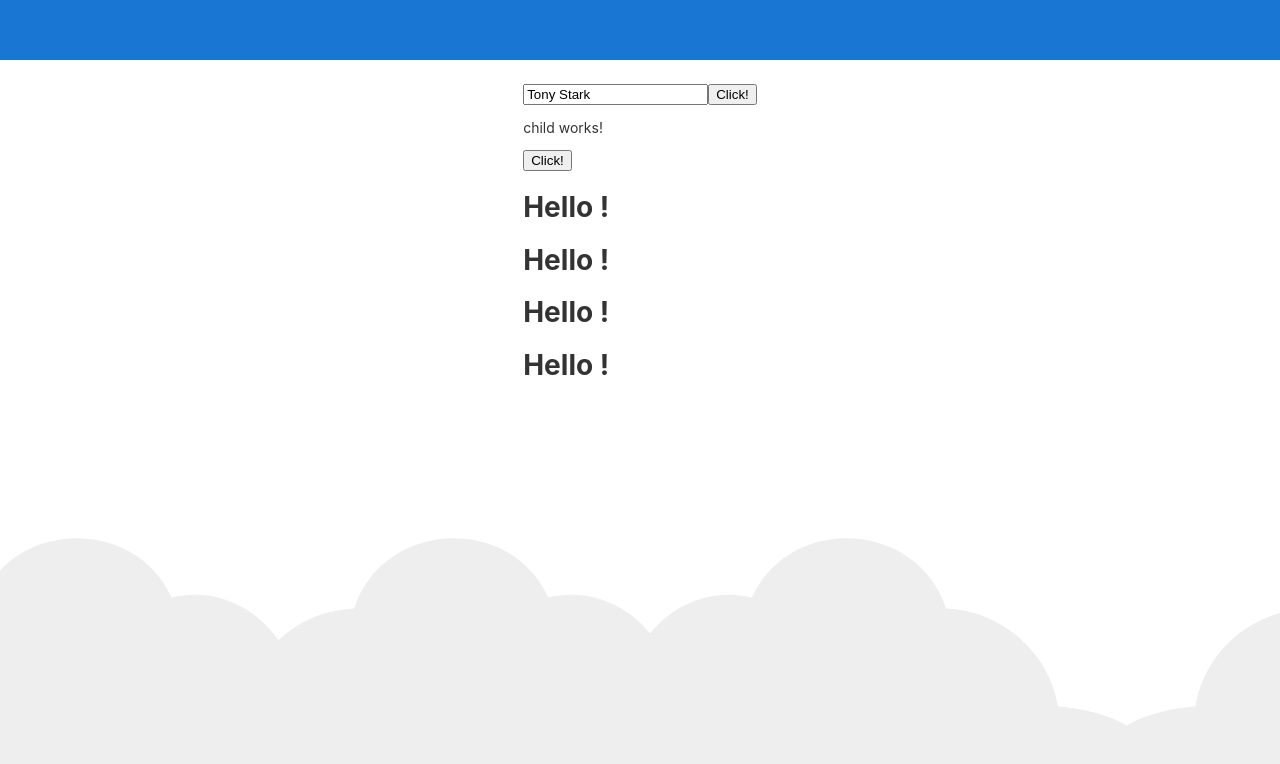
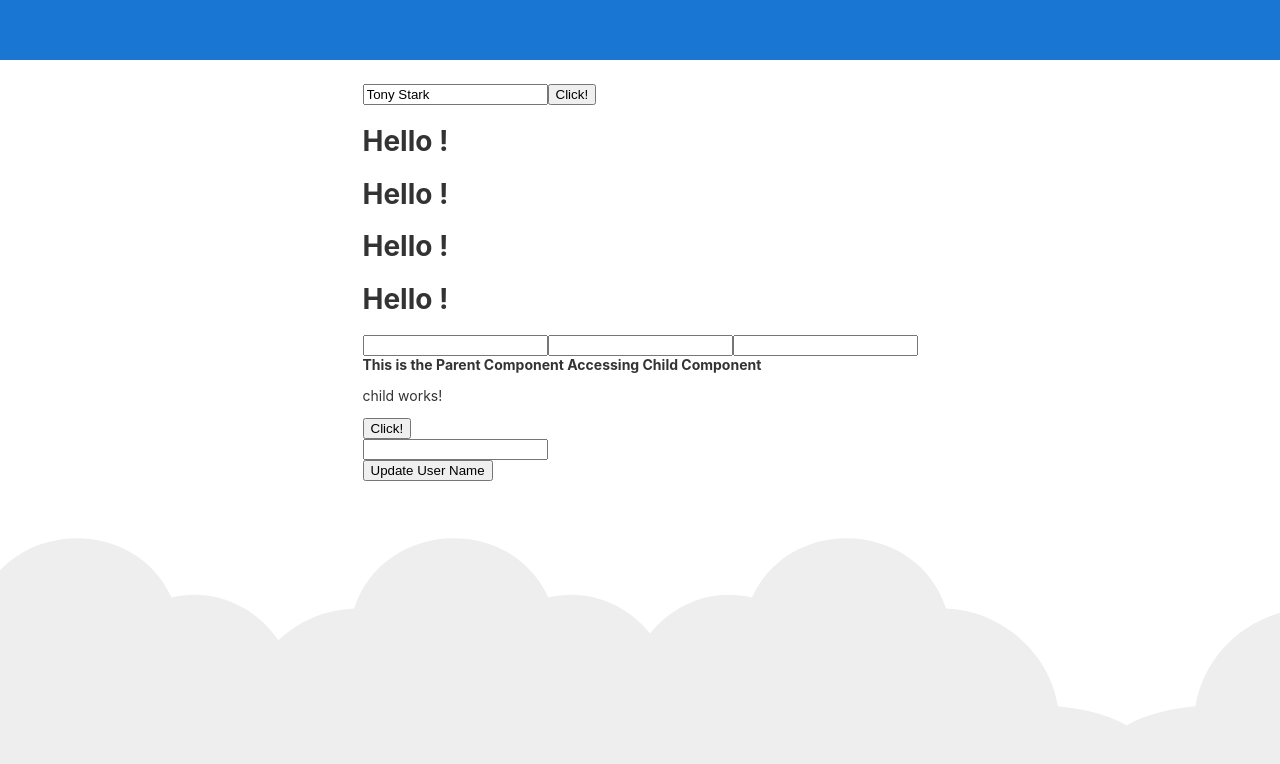
Before and after one commit to ozgursarikamis/angular-sandbox, an Angular app: page / in a window 1280 px wide. Shown: the top 764 px of the page. Built offline with nearby package versions, Linux system fonts and the light colour scheme.

Commit message:
ViewChild with Parent-Child component

```diff
--- a/src/app/app.module.ts
+++ b/src/app/app.module.ts
@@ -6,6 +6,7 @@ import { AppComponent } from './app.component';
 import { ParentComponent } from './communication/parent-child/parent/parent.component';
 import { ChildComponent } from './communication/parent-child/child/child.component';
 import { HelloComponent } from './communication/hello/hello.component';
+import { FormsModule } from '@angular/forms';
 
 @NgModule({
   declarations: [
@@ -16,7 +17,8 @@ import { HelloComponent } from './communication/hello/hello.component';
   ],
   imports: [
     BrowserModule,
-    AppRoutingModule
+    AppRoutingModule,
+    FormsModule
   ],
   providers: [],
   bootstrap: [AppComponent]
--- a/src/app/communication/parent-child/child/child.component.html
+++ b/src/app/communication/parent-child/child/child.component.html
@@ -1,3 +1,7 @@
 <p>child works!</p>
 
 <button #childButton>Click!</button>
+
+<div>
+  <input type="text" [(ngModel)]="userName" />
+</div>
--- a/src/app/communication/parent-child/child/child.component.ts
+++ b/src/app/communication/parent-child/child/child.component.ts
@@ -6,6 +6,7 @@ import { Component, OnInit } from '@angular/core';
   styleUrls: ['./child.component.scss']
 })
 export class ChildComponent implements OnInit {
+  userName: string;
   constructor() { }
   ngOnInit() { }
 
@@ -16,4 +17,8 @@ export class ChildComponent implements OnInit {
   greet(name: string) {
     return `Hello ${name} :)`;
   }
+
+  updateUserName(): void {
+    this.userName = 'Mayank';
+  }
 }
--- a/src/app/communication/parent-child/parent/parent.component.html
+++ b/src/app/communication/parent-child/parent/parent.component.html
@@ -1,10 +1,21 @@
 <input #accessId placeholder="What's your name?">
 
 <button (click)="greet()" #parentButton>Click!</button>
-
-<app-child></app-child>
 
 <app-hello name="Angular 6"></app-hello>
 <app-hello name="Angular 7"></app-hello>
 <app-hello name="Angular 8"></app-hello>
 <app-hello name="Angular 9"></app-hello>
+
+<div>
+  <input type="text" #userName />
+  <input type="text" #userAge />
+  <input type="text" #userDesignation />
+</div>
+
+
+<div>
+  <b>This is the Parent Component Accessing Child Component</b>
+  <app-child #userInformation></app-child>
+  <input type="button" value="Update User Name" (click)="updateUserData()" />
+</div>
--- a/src/app/communication/parent-child/parent/parent.component.ts
+++ b/src/app/communication/parent-child/parent/parent.component.ts
@@ -1,6 +1,7 @@
 import { Component, OnInit, ViewChild, AfterViewInit, ElementRef, ViewChildren, QueryList } from '@angular/core';
 import { ChildComponent } from '../child/child.component';
 import { HelloComponent } from '../../hello/hello.component';
+import { NgModel } from '@angular/forms';
 
 @Component({
   selector: 'app-parent',
@@ -23,6 +24,8 @@ export class ParentComponent implements OnInit, AfterViewInit {
 
   @ViewChildren(HelloComponent) hellos: QueryList<any>;
 
+  @ViewChildren('userName, userAge, userDesignation') userInfoReference: QueryList<NgModel>;
+
   constructor() { }
   ngAfterViewInit(): void {
     this.accessId.nativeElement.value = 'Tony Stark';
@@ -34,6 +37,8 @@ export class ParentComponent implements OnInit, AfterViewInit {
     this.hellos.forEach(hello => {
       console.log(hello.name);
     });
+
+    console.log(this.userInfoReference.length);
   }
 
   greet() {
@@ -41,6 +46,11 @@ export class ParentComponent implements OnInit, AfterViewInit {
     console.log('value:', value);
   }
 
+  updateUserData() {
+    this.childComponent.userName = 'updated user name';
+    this.childComponent.updateUserName();
+  }
+
   ngOnInit() { }
 
 }
```
